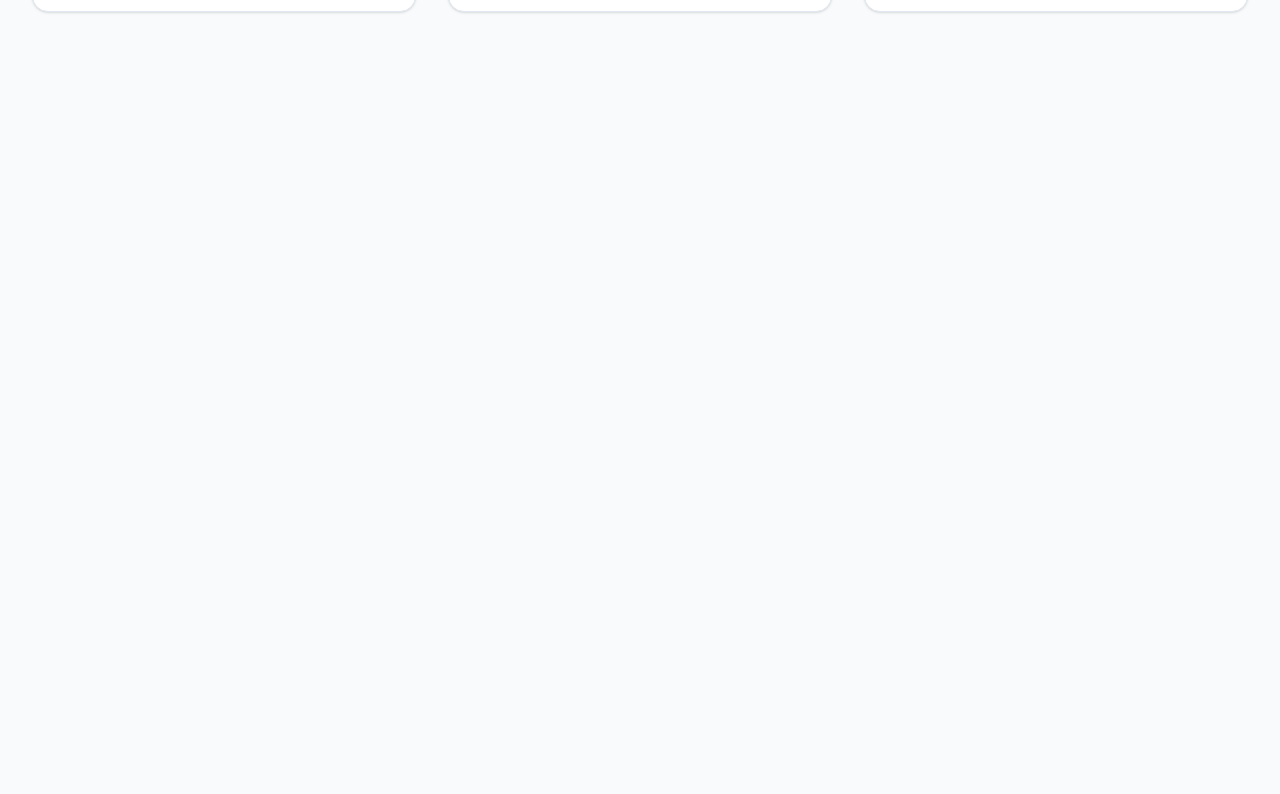
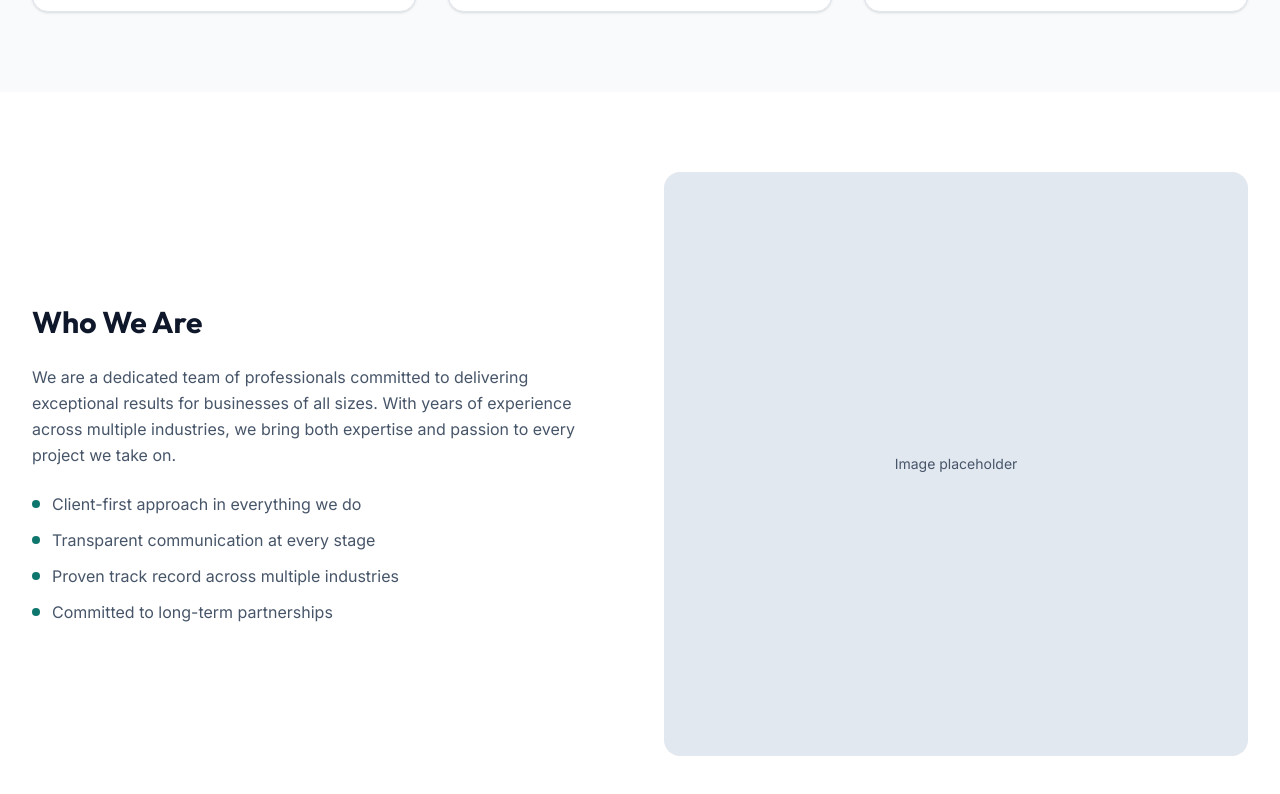
Before and after one commit to Ahmad-hash91/business-landing-page-demo, a React (Vite) app: page / in a window 1280 px wide. Shown: the part 1519-2313 px from the top of the page. Before the commit the page ends 1611 px from the top, so only its background shows below. Built offline with nearby package versions, Linux system fonts and the light colour scheme.

Commit message:
feat: added About section

```diff
--- a/src/App.jsx
+++ b/src/App.jsx
@@ -1,3 +1,4 @@
+import About from "./components/About";
 import Features from "./components/Features";
 import Header from "./components/Header";
 import Hero from "./components/Hero";
@@ -10,6 +11,7 @@ function App() {
       <Hero />
       <SocialProof />
       <Features />
+      <About />
     </>
   );
 }
--- /dev/null
+++ b/src/components/About.jsx
@@ -0,0 +1,49 @@
+export default function About() {
+  return (
+    <section
+      id="about"
+      aria-labelledby="about-heading"
+      className="bg-white py-20 px-4 sm:px-6 lg:px-8"
+    >
+      <div className="max-w-7xl mx-auto grid grid-cols-1 lg:grid-cols-2 gap-12 items-center">
+        <div className="flex flex-col gap-6">
+          <h2
+            id="about-heading"
+            className="text-3xl font-heading font-bold text-text-dark"
+          >
+            Who We Are
+          </h2>
+          <p className="text-text-gray leading-relaxed">
+            We are a dedicated team of professionals committed to delivering
+            exceptional results for businesses of all sizes. With years of
+            experience across multiple industries, we bring both expertise and
+            passion to every project we take on.
+          </p>
+          <ul className="flex flex-col gap-3">
+            {[
+              "Client-first approach in everything we do",
+              "Transparent communication at every stage",
+              "Proven track record across multiple industries",
+              "Committed to long-term partnerships",
+            ].map((item, index) => (
+              <li
+                key={index}
+                className="flex items-center gap-3 text-text-gray"
+              >
+                <span className="h-2 w-2 rounded-full bg-primary shrink-0" />
+                {item}
+              </li>
+            ))}
+          </ul>
+        </div>
+        <div
+          role="img"
+          aria-label="About us visual"
+          className="bg-border rounded-2xl aspect-square flex items-center justify-center"
+        >
+          <p className="text-text-gray text-sm">Image placeholder</p>
+        </div>
+      </div>
+    </section>
+  );
+}
```
